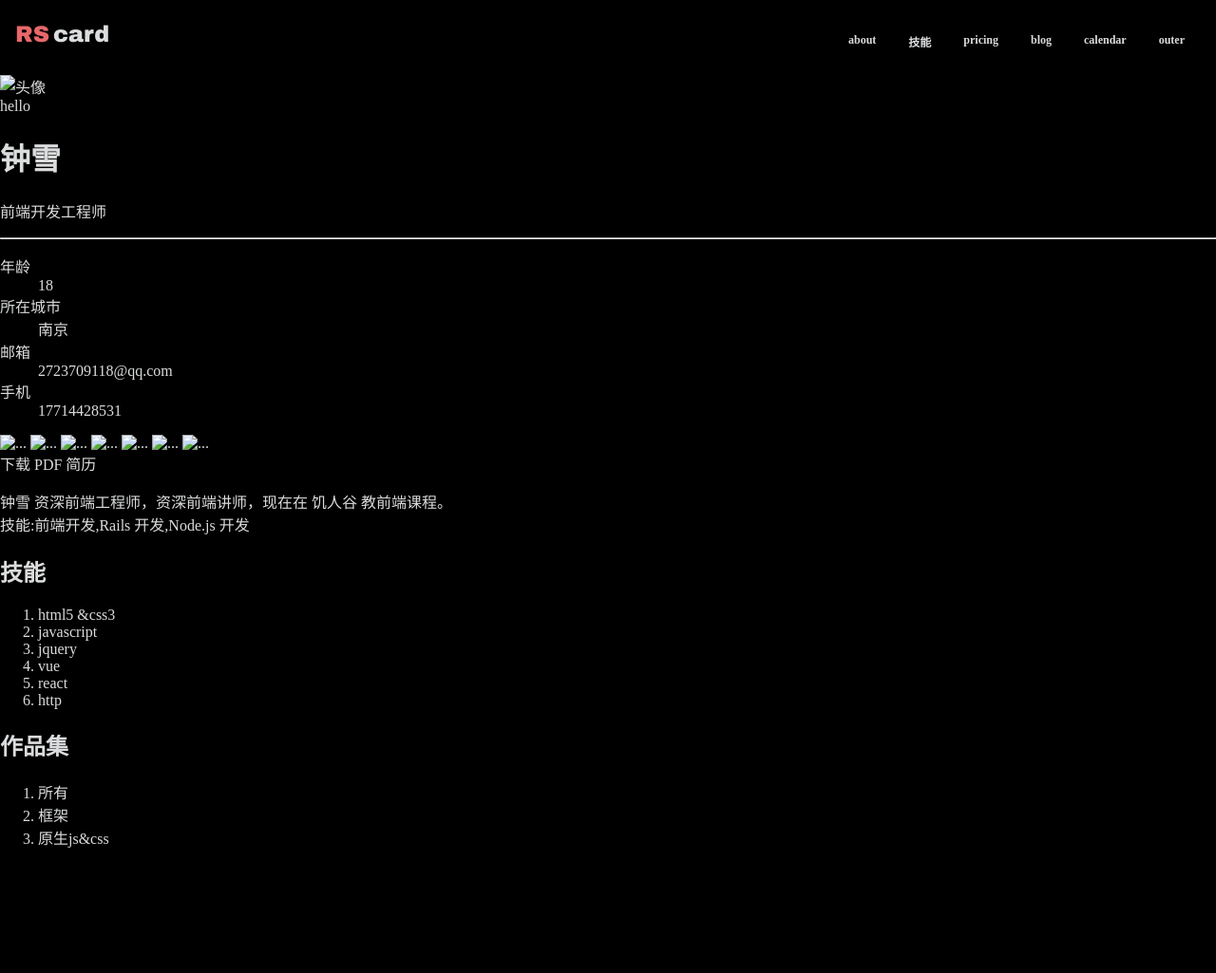
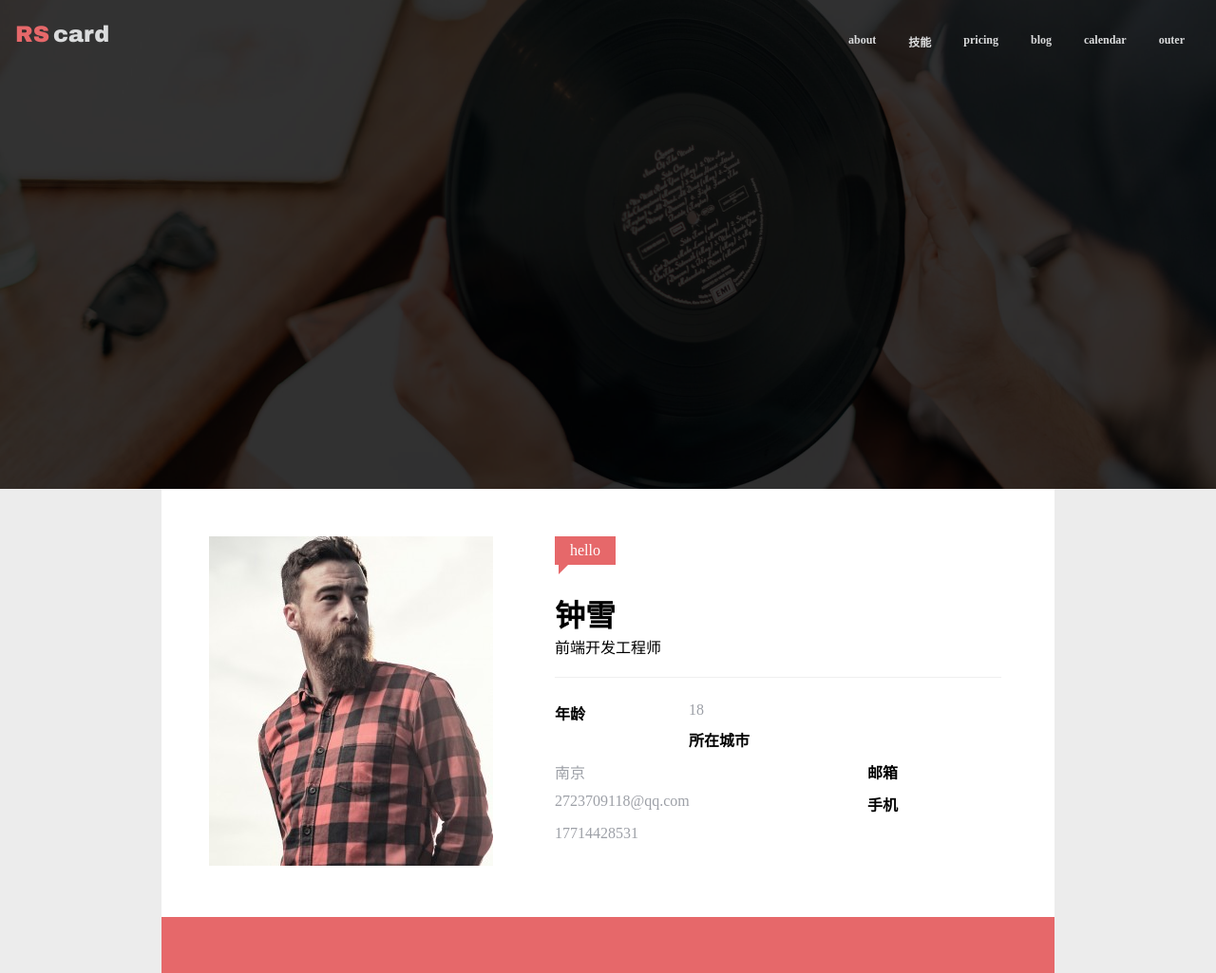
Before and after one commit to luo1xue/blog, a plain HTML site: page resume/index.html in a window 1280 px wide. Shown: the top 1025 px of the page at 95% size. Before the commit the page ends 910 px from the top, so only its background shows below. Drawn offline with Linux system fonts and the light colour scheme.

Commit message:
钟雪的简历css更新

```diff
--- a/resume/a.css
+++ b/resume/a.css
@@ -1,29 +1,54 @@
 body{
-    background-color: black;
-    color: #DBDCDD;
+    background-color: #ECECEC;
+    color: black;
     margin: 0;
 }
 a{
     color:inherit ;
     text-decoration: none;
 }
+*{
+    margin: 0;padding: 0;
+}
+hr{
+    height: 0;
+    border: none;
+    border-top: 1px solid #EFEFEF;
+
+}
 .clearfix::after{
     content: "";
     display: block;
     clear: both;
 }
+.topNavBar{
+    padding-top: 20px;
+    padding-bottom: 20px;
+    padding-left: 0px;
+    padding-right: 0px;
+    position: fixed;
+    top: 0;
+    left: 0;
+    width: 100%;
+}
+.topNavBar-inner{
+    padding: 0 16px;
 
-.topNavBar>nav>ul{
+}
+.topNavBar nav{
+        padding-top: 7px;
+}
+.topNavBar nav>ul{
     list-style: none;
     margin: 0;
     padding: 0;
 }
-.topNavBar>nav>ul>li{
+.topNavBar nav>ul>li{
     float: left;
     margin-left: 17px;
     margin-right: 17px;
 }
-.topNavBar>nav>ul>li>a{
+.topNavBar nav>ul>li>a{
 font-size: 12px;
 color: #DBDCDD;
 font-weight: bold;
@@ -33,7 +58,7 @@ padding-top: 5px;
 padding-bottom: 3px;
 display: block;
 }
-.topNavBar>nav>ul>li>a:hover{
+.topNavBar nav>ul>li>a:hover{
     border-bottom: 3px solid #e6686a;
 }
 .topNavBar .logo{
@@ -48,14 +73,91 @@ display: block;
 }
 .topNavBar .logo .card{
   color: #DBDCDD;
+  }
+.banner{
+    height: 515px;
+    background-image: url(./img/rs-cover.jpg);
+    background-position: center center;
+    background-size: cover;
+}
+.banner .mask{
+    height: 515px;
+    background-color: rgba(0, 0, 0,0.8);
+}
+.userCard{
+    max-width: 940px;
+    margin-left: auto;
+    margin-right: auto;
+    background-color: #FFFFFF;
+}
+.userCard .welcome{
+    background-color: #E6686A;
+    color: white;
+    display: inline-block;
+    padding: 4px 16px;
+    line-height: 22px;
+    position: relative;
+    margin-bottom: 10px;
 
 }
-.topNavBar nav{
-    padding-top: 7px;
+.userCard .welcome .triangle{
+    display: block;
+  border: 10px solid transparent;
+  width: 0px;
+  border-left-color:#E6686A;
+  border-top-width:0px;
+  position: absolute;
+  left:4px;
+  top: 100%;
 }
-.topNavBar{
-    padding-top: 20px;
-    padding-bottom: 20px;
-    padding-left: 16px;
-    padding-right: 16px;
+.userCard .picture{
+    float: left;
 }
+.userCard .text{
+    float: left;
+    margin-left: 65px;
+    width: 470px;
+}
+.userCard .text h1{
+    margin-top:18px ;
+}
+.userCard .text hr{
+    margin: 20px 0px;
+}
+.userCard .pictureAndText{
+   padding: 50px;
+}
+.userCard dl dt,
+.userCard dl dd{
+    float: left;
+    padding: 5px 0px;
+}
+.userCard dl dt{
+    width: 30%;
+    font-weight: bold ;
+}
+.userCard dl dd{
+    width: 70%;
+    color: #9da0a7;
+}
+.userCard > footer.media{
+    background: #E6686A;
+    text-align: center;
+}
+.userCard > footer.media >a{
+    display: inline-block;
+    width: 40px;
+    padding: 5px 0;
+    line-height: 30px;
+    border-radius: 50%;
+    margin: 16px 16px;
+}
+.userCard > footer.media >a:hover{
+    background: #cf5d5f;;
+}
+.userCard svg{
+    width: 30px;
+    height: 30px;
+    fill: white;
+    vertical-align:top
+}
--- a/resume/index.html
+++ b/resume/index.html
@@ -3,9 +3,21 @@
   <head>
     <title>钟雪的个人简历</title>
      <link rel="stylesheet" href="./a.css">
+	   <script src="//at.alicdn.com/t/c/font_4189023_jc6qu255n2.js"></script>
+	      <style type="text/css">
+		    .icon {
+		   width: 1em; height: 1em;
+		   vertical-align: -0.15em;
+		   fill: currentColor;
+		   overflow: hidden;
+		    }
+
+          </style>
   </head>
+
 <body >
-	<div class="topNavBar clearfix" >
+	<div class="topNavBar" >
+	  <div class="topNavBar-inner clearfix">
 	     <a class="logo" href="#" alt="logo" style="float: left;">
 			<span class="rs">RS</span><span class="card">card</span>
 	     </a>
@@ -23,15 +35,21 @@
 			</ul>
 		</nav>
 	  </div>
-	<div class="banner" style="background-image: url(#)"></div>
+
+	</div>
+	     <div class="banner" >
+		  <div class="mask"></div>
+	     </div>
 <main>
-	<div class="card">
+	 <div class="userCard">
+		<div class="pictureAndText clearfix">
 			<div class="picture">
-	  <img src="#" alt="头像">
+	           <img src="./img/avatar.jpg" width=299 height=347 alt="头像">
 	        </div>
 	     <div class="text">
-		<div class="profile">
-			<span class="welcome">hello</span>
+			 <span class="welcome">hello
+				<span class="triangle"></span>
+			 </span>
 		      <h1>钟雪</h1>
 		        <p>前端开发工程师</p>
 		        <hr>
@@ -46,16 +64,18 @@
 			    <dd>17714428531</dd>
 		      </dl>
 		 </div>
+     </div>
   <footer class="media">
-	<a href="#"><img src="#" alt="..."</a>
-	<a href="#"><img src="#" alt="..."</a>
-	<a href="#"><img src="#" alt="..."</a>
-	<a href="#"><img src="#" alt="..."</a>
-	<a href="#"><img src="#" alt="..."</a>
-	<a href="#"><img src="#" alt="..."</a>
-	<a href="#"><img src="#" alt="..."</a>
+	<a href="#"><svg class="icon" aria-hidden="true">
+		<use xlink:href="#icon-weichat"></use>
+	   </svg></a>
+	<a href="#"><svg class="icon" aria-hidden="true">
+		<use xlink:href="#icon-QQ"></use>
+	   </svg></a>
+	<a href="#"><svg class="icon" aria-hidden="true">
+		<use xlink:href="#icon-weibo"></use>
+	   </svg></a>
  </footer>
-	</div>
 	 </div>
 	  <a class="button" href="#">下载 PDF 简历</a>
 	   <p>
```
Also changed, not shown: resume/img/avatar.jpg (added), resume/img/rs-cover.jpg (added). Lines whose indentation alone changed are shown as unchanged.
